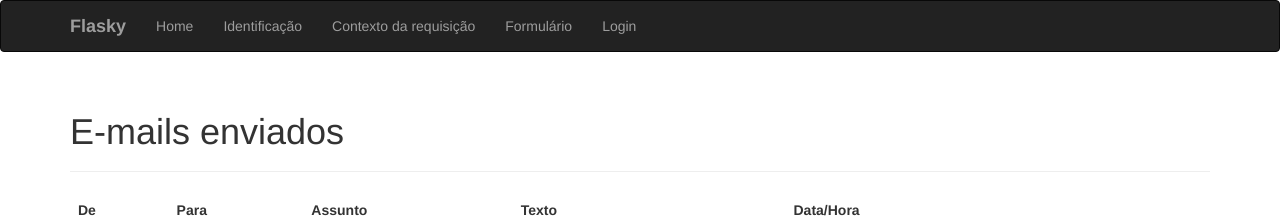
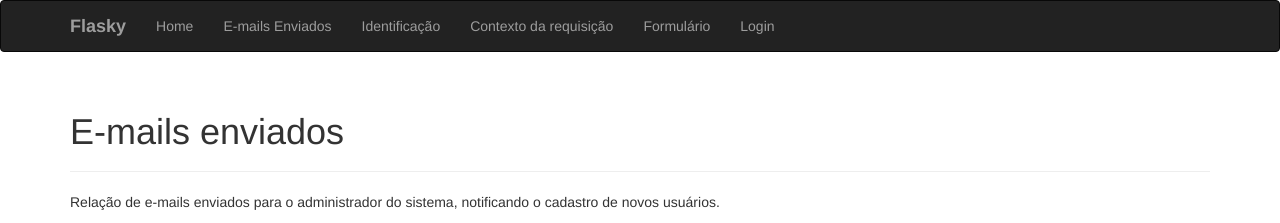
Before and after one commit to DominiqueJesus/flasky, a Flask app: page /emailsEnviados in a window 1280 px wide. Shown: the top 223 px of the page. Run offline with Flask 3, Linux system fonts and the light colour scheme; tables that the repository leaves empty hold one stand-in row (values such as "Sample post"); some libraries are stand-ins or nearby versions.

Commit message:
Added emails tab to the base.html

```diff
--- a/templates/base.html
+++ b/templates/base.html
@@ -20,6 +20,7 @@
             <div class="navbar-collapse collapse">
                 <ul class="nav navbar-nav">
                     <li><a href="/">Home</a></li>
+                    <li><a href="/emailsEnviados   ">E-mails Enviados</a></li>
                     <li><a href="/user/Fabio Teixeira/PT23820X/IFSP">Identificação</a></li>
                     <li><a href="/contextorequisicao/Fabio Teixeira">Contexto da requisição</a></li>
                     <li><a href="/formulario    ">Formulário</a></li>
--- a/templates/emailsEnviados.html
+++ b/templates/emailsEnviados.html
@@ -5,6 +5,8 @@
     <div class="page-header">
         <h1>E-mails enviados</h1>
     </div>
+
+    <p>Relação de e-mails enviados para o administrador do sistema, notificando o cadastro de novos usuários.</p>
 
     <table class="table table-striped table-hover align-middle m-0">
         <thead>
```
